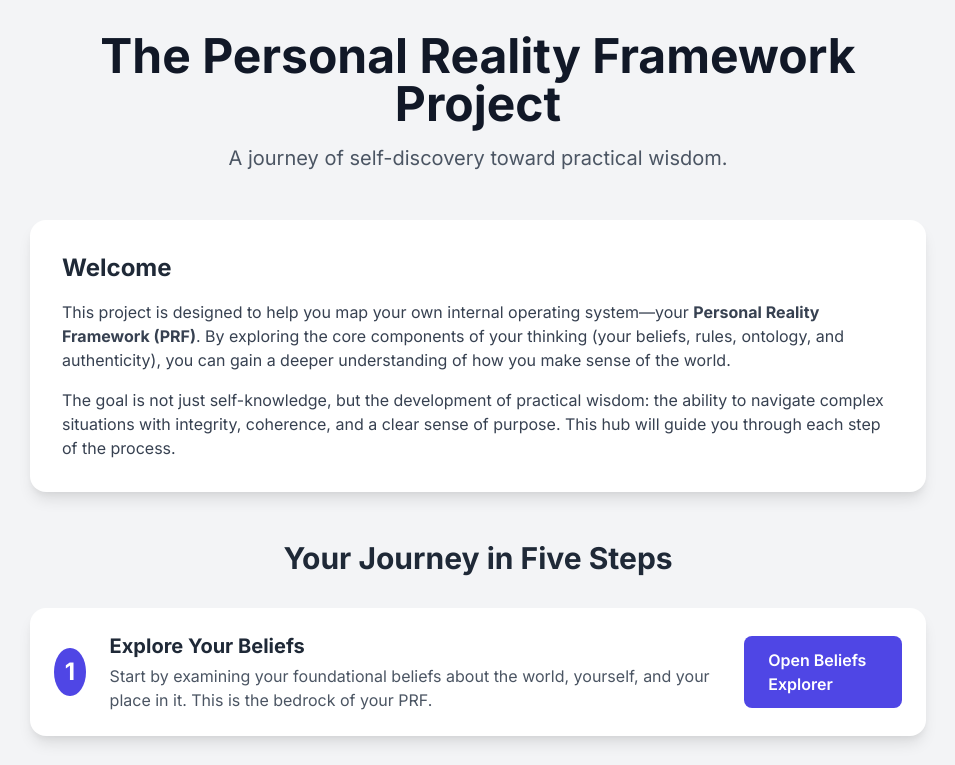
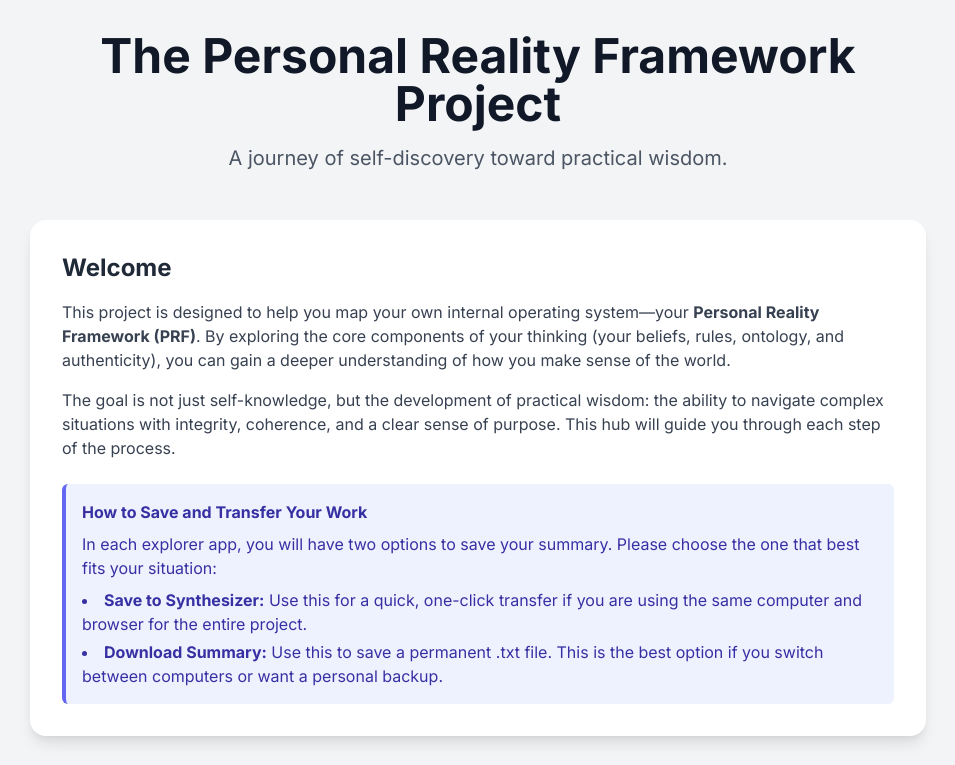
Before and after one commit to rmertzman-tech/PRF-PROJECT-HUB, a plain HTML site: page index.html in a window 1280 px wide. Shown: the top 765 px of the page, without its empty margins (162-1117 px from the left). Drawn offline with nearby package versions, Linux system fonts and the light colour scheme.

Commit message:
Update index.html

```diff
--- a/index.html
+++ b/index.html
@@ -62,7 +62,16 @@
         <div class="card p-8 mb-12">
             <h2 class="text-2xl font-bold mb-4">Welcome</h2>
             <p class="text-gray-700 mb-4">This project is designed to help you map your own internal operating system—your <strong>Personal Reality Framework (PRF)</strong>. By exploring the core components of your thinking (your beliefs, rules, ontology, and authenticity), you can gain a deeper understanding of how you make sense of the world.</p>
-            <p class="text-gray-700">The goal is not just self-knowledge, but the development of practical wisdom: the ability to navigate complex situations with integrity, coherence, and a clear sense of purpose. This hub will guide you through each step of the process.</p>
+            <p class="text-gray-700 mb-4">The goal is not just self-knowledge, but the development of practical wisdom: the ability to navigate complex situations with integrity, coherence, and a clear sense of purpose. This hub will guide you through each step of the process.</p>
+            <!-- UPDATED: Instructions on saving data -->
+            <div class="bg-indigo-50 border-l-4 border-indigo-500 text-indigo-800 p-4 rounded-md mt-6">
+                <h3 class="font-bold">How to Save and Transfer Your Work</h3>
+                <p class="mt-2">In each explorer app, you will have two options to save your summary. Please choose the one that best fits your situation:</p>
+                <ul class="list-disc list-inside mt-2 space-y-1">
+                    <li><strong>Save to Synthesizer:</strong> Use this for a quick, one-click transfer if you are using the same computer and browser for the entire project.</li>
+                    <li><strong>Download Summary:</strong> Use this to save a permanent .txt file. This is the best option if you switch between computers or want a personal backup.</li>
+                </ul>
+            </div>
         </div>
 
         <!-- Assignment Steps -->
```
